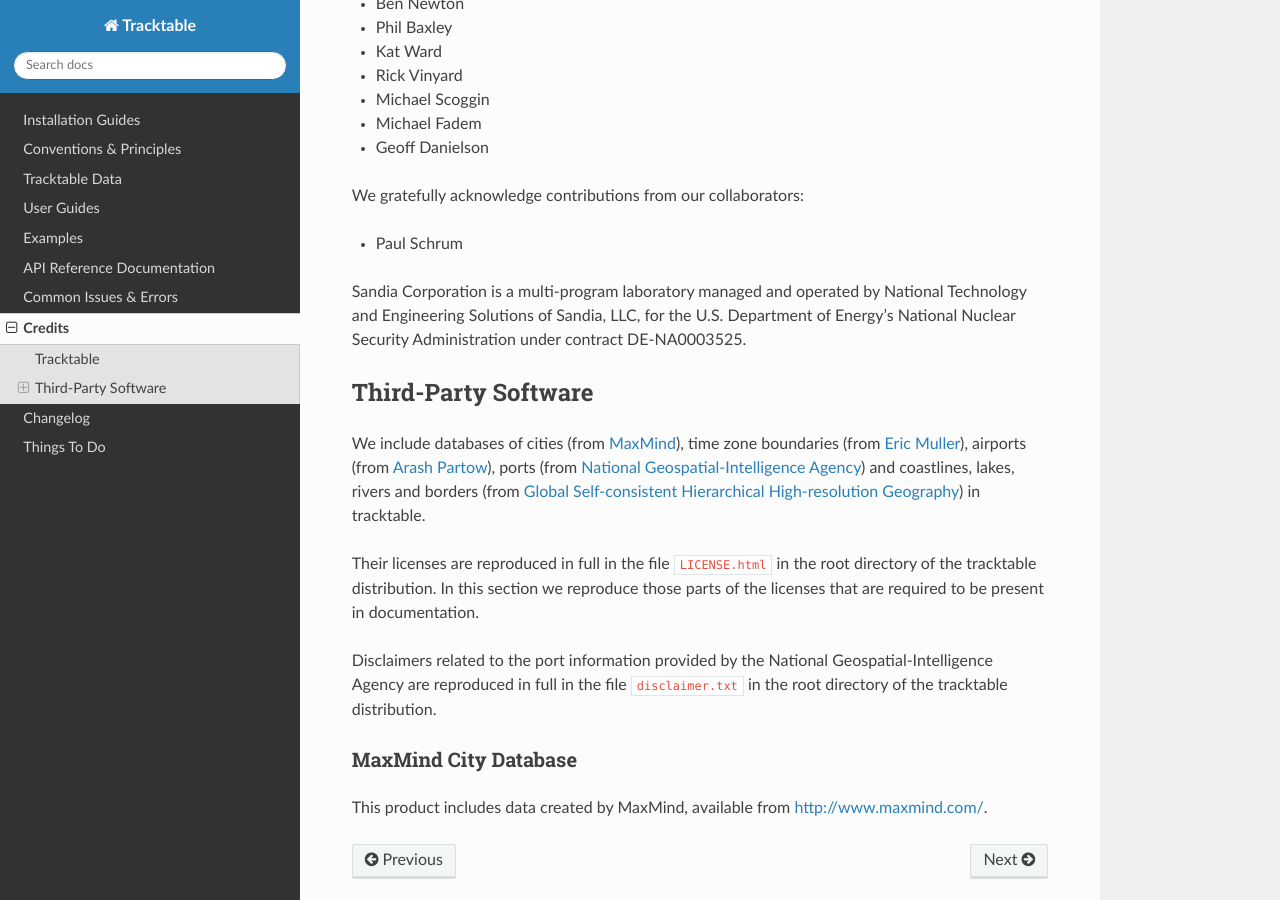
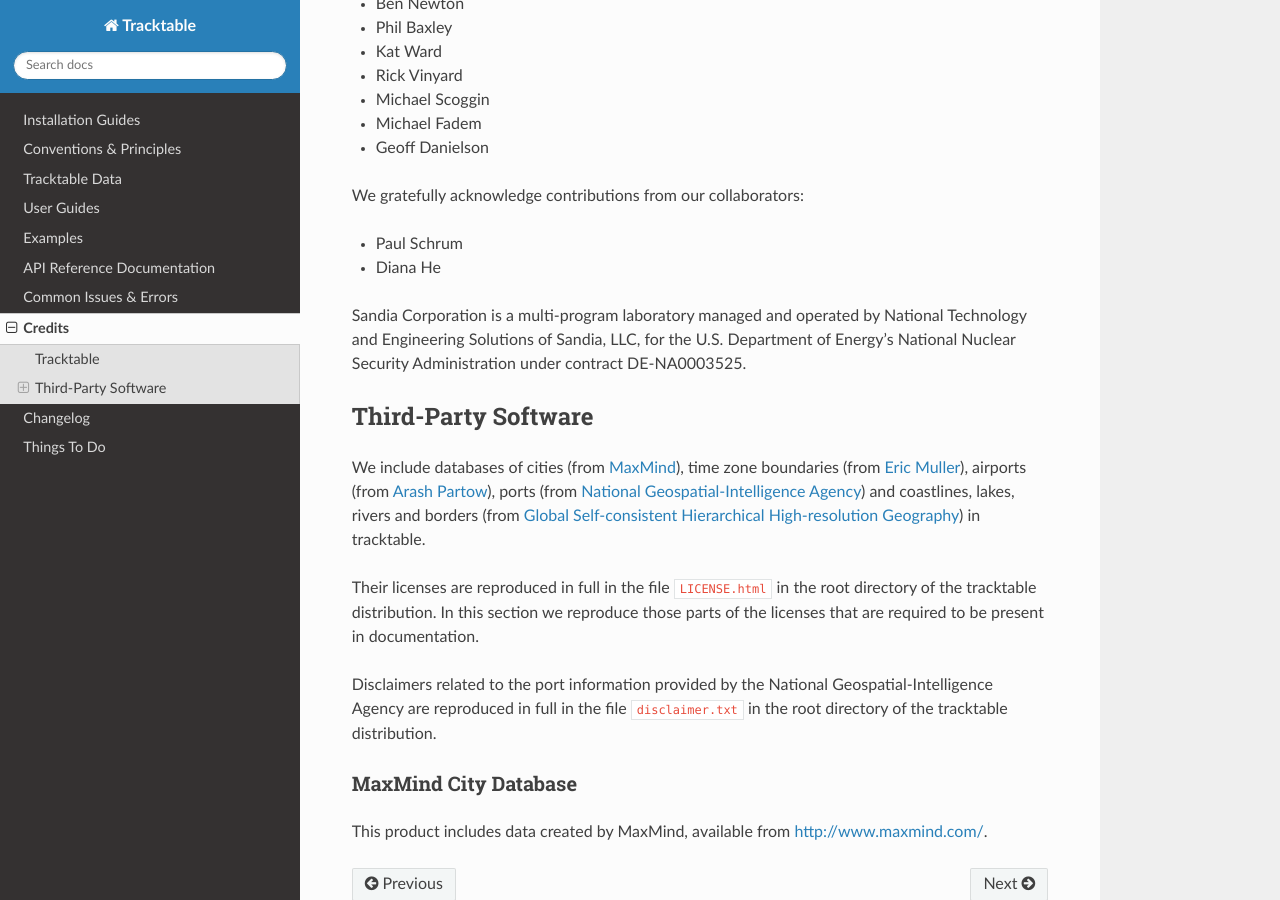
Before and after one commit to sandialabs/tracktable-docs, a Sphinx documentation site: the page built from Documentation/credits.rst, in a window 1280 px wide and 900 px high, scrolled down 344 px. Built offline with Sphinx 7.4.7 and the Read the Docs theme 3.1.0, drawn with Linux system fonts in a browser that asks for light colours; pages that are not in the unit, such as notebooks, are missing from menus.

Commit message:
Add Diana He to credits.rst
Welcome to the team, Diana!

```diff
--- a/Documentation/credits.rst
+++ b/Documentation/credits.rst
@@ -24,7 +24,7 @@
 We gratefully acknowledge contributions from our collaborators:
 
 * Paul Schrum
-
+* Diana He
 
 Sandia Corporation is a multi-program laboratory managed and operated
 by National Technology and Engineering Solutions of Sandia, LLC, for
```
